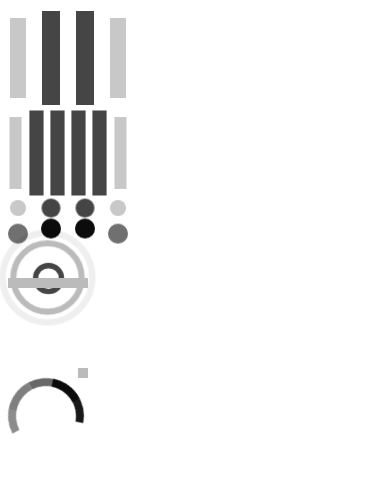
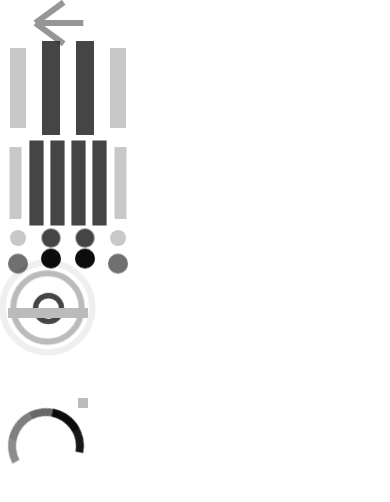
Before and after one commit to Stygain/css-loaders, a React (Create React App) app: page / in a window 390 px wide. Shown: the top 502 px of the page. Built offline with nearby package versions, Linux system fonts and the light colour scheme.

Commit message:
Added in hamburger arrow transition.

```diff
--- a/src/App.js
+++ b/src/App.js
@@ -7,11 +7,13 @@ import Ripple from './loaders/ripple.js';
 import Rect1 from './loaders/rect1.js';
 import Rect2 from './loaders/rect2.js';
 import CircleRotate from './loaders/circleRotate.js';
+import HamburgerArrow from './hamburgerArrow.js';
 
 
 function App() {
   return (
     <div>
+      <HamburgerArrow />
       <PulseBar1 />
       <PulseBar2 />
       <PulseBubble1 />
--- /dev/null
+++ b/src/hamburgerArrow.js
@@ -0,0 +1,68 @@
+/** @jsx jsx */
+import { jsx, css } from '@emotion/core';
+
+function HamburgerArrow() {
+  const styling = css`
+    width: 35px;
+    height: 30px;
+    display: flex;
+    flex-direction: column;
+    justify-content: space-between;
+    align-items: center;
+
+    div {
+      width: 35px;
+      height: 6px;
+      background-color: #BBB;
+    }
+
+    div:nth-child(1) {
+      animation: arrow-top 1s ease 0s infinite alternate;
+    }
+    div:nth-child(2) {
+      animation: arrow-middle 1s ease 0s infinite alternate;
+    }
+    div:nth-child(3) {
+      animation: arrow-bottom 1s ease 0s infinite alternate;
+    }
+
+    @keyframes arrow-top {
+      from {
+        background-color: #000;
+      }
+      to {
+        transform: translateY(2px) translateX(30px) rotate(-45deg);
+        background-color: #BBB;
+      }
+    }
+
+    @keyframes arrow-bottom {
+      from {
+        background-color: #000;
+      }
+      to {
+        transform: translateY(-2px) translateX(30px) rotate(45deg);
+        background-color: #BBB;
+      }
+    }
+
+    @keyframes arrow-middle {
+      from {
+        background-color: #000;
+      }
+      to {
+        transform: translateX(45px) scaleX(1.3);
+        background-color: #BBB;
+      }
+    }
+  `;
+  return (
+    <div css={styling}>
+  	  <div></div>
+  	  <div></div>
+  	  <div></div>
+  	</div>
+  );
+}
+
+export default HamburgerArrow;
```
